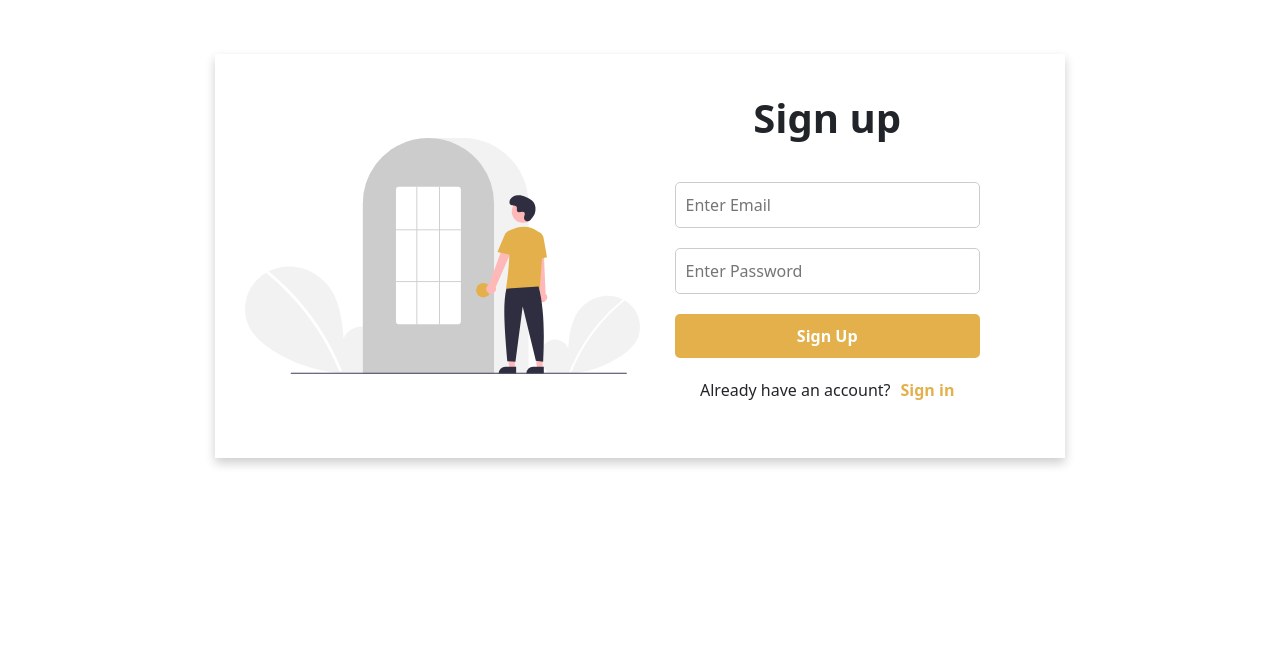
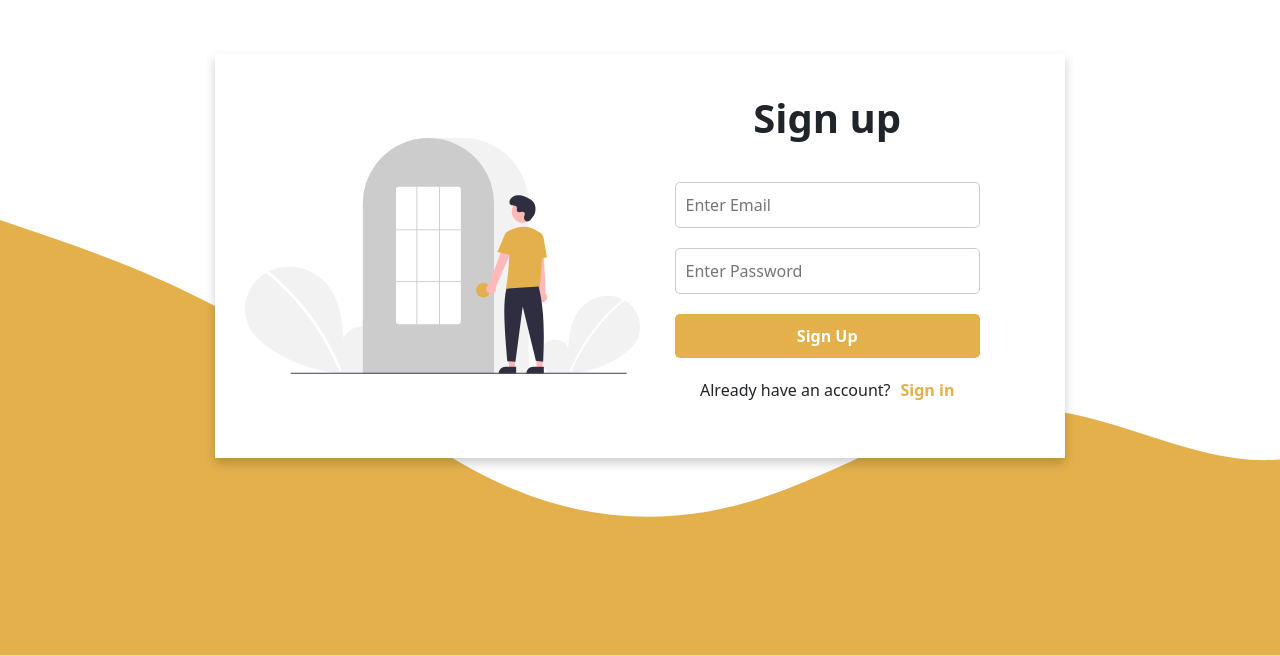
Before and after one commit to Iqbaltawakal05/Miniproject-react, a React (Vite) app: page /register in a window 1280 px wide. Shown: the part 144-800 px from the top of the page. Built offline with nearby package versions, Linux system fonts and the light colour scheme.

Commit message:
Add wave background in register page

```diff
--- a/src/Pages/Register/Register.jsx
+++ b/src/Pages/Register/Register.jsx
@@ -41,6 +41,10 @@ function Register () {
 
 
     return (
+        <div className="register-page">
+            <svg id="wave" viewBox="0 0 1440 490" version="1.1" xmlns="http://www.w3.org/2000/svg"><defs><linearGradient id="sw-gradient-0" x1={0} x2={0} y1={1} y2={0}><stop stopColor="rgba(227, 176, 75, 1)" offset="0%" /><stop stopColor="rgba(227, 176, 75, 1)" offset="100%" /></linearGradient></defs>
+                <path style={{transform: 'translate(0, 0px)', opacity: 1}} fill="url(#sw-gradient-0)" d="M0,0L48,16.3C96,33,192,65,288,122.5C384,180,480,261,576,302.2C672,343,768,343,864,310.3C960,278,1056,212,1152,212.3C1248,212,1344,278,1440,269.5C1536,261,1632,180,1728,122.5C1824,65,1920,33,2016,81.7C2112,131,2208,261,2304,318.5C2400,376,2496,359,2592,351.2C2688,343,2784,343,2880,310.3C2976,278,3072,212,3168,171.5C3264,131,3360,114,3456,163.3C3552,212,3648,327,3744,375.7C3840,425,3936,408,4032,408.3C4128,408,4224,425,4320,416.5C4416,408,4512,376,4608,367.5C4704,359,4800,376,4896,383.8C4992,392,5088,392,5184,392C5280,392,5376,392,5472,400.2C5568,408,5664,425,5760,424.7C5856,425,5952,408,6048,383.8C6144,359,6240,327,6336,294C6432,261,6528,229,6624,204.2C6720,180,6816,163,6864,155.2L6912,147L6912,490L6864,490C6816,490,6720,490,6624,490C6528,490,6432,490,6336,490C6240,490,6144,490,6048,490C5952,490,5856,490,5760,490C5664,490,5568,490,5472,490C5376,490,5280,490,5184,490C5088,490,4992,490,4896,490C4800,490,4704,490,4608,490C4512,490,4416,490,4320,490C4224,490,4128,490,4032,490C3936,490,3840,490,3744,490C3648,490,3552,490,3456,490C3360,490,3264,490,3168,490C3072,490,2976,490,2880,490C2784,490,2688,490,2592,490C2496,490,2400,490,2304,490C2208,490,2112,490,2016,490C1920,490,1824,490,1728,490C1632,490,1536,490,1440,490C1344,490,1248,490,1152,490C1056,490,960,490,864,490C768,490,672,490,576,490C480,490,384,490,288,490C192,490,96,490,48,490L0,490Z" />
+            </svg>
         <div className="register-body">
         <div className="register-container">
             <img src={loginlogo} alt="login icon"/>
@@ -59,6 +63,7 @@ function Register () {
         </div>
         </div>
         </div>
+        </div>
     )
 }
 
--- a/src/Pages/Register/register.css
+++ b/src/Pages/Register/register.css
@@ -1,3 +1,15 @@
+.register-page {
+    min-height: 100vh;
+    width: 100%;
+    position: relative;
+}
+
+.register-page svg {
+    position: absolute;
+    bottom: 0;
+    left: 0;
+}
+
 .register-body {
     min-height: 100vh;
     display: flex;
@@ -63,6 +75,10 @@
 }
 
 @media screen and (max-width: 700px) {
+    .register-page svg {
+        display: none;
+    }
+
     .register-container {
         flex-direction: column;
     }
```
